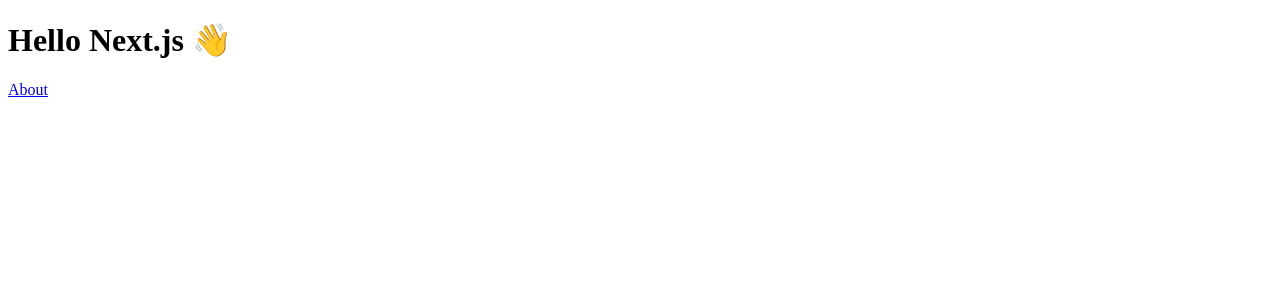
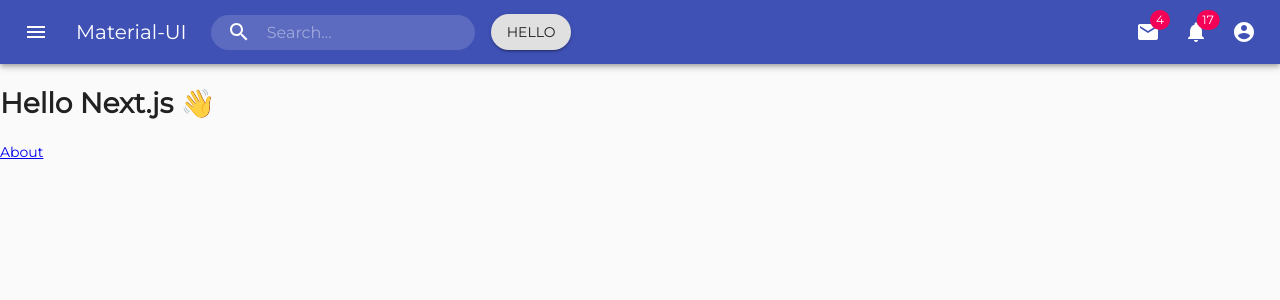
Before and after one commit to luminosity-academy/airbnb-demo, a Next.js app: page / in a window 1280 px wide. Shown: the top 300 px of the page. Built offline with nearby package versions, Linux system fonts and the light colour scheme.

Commit message:
feat: added mui and tslint

```diff
--- /dev/null
+++ b/components/Header.tsx
@@ -0,0 +1,190 @@
+import React from "react";
+import {
+  fade,
+  makeStyles,
+  Theme,
+  createStyles
+} from "@material-ui/core/styles";
+import {
+  AppBar,
+  Toolbar,
+  IconButton,
+  Typography,
+  InputBase,
+  Button,
+  Badge,
+  MenuItem,
+  Menu
+} from "@material-ui/core";
+import {
+  Menu as MenuIcon,
+  Search as SearchIcon,
+  AccountCircle,
+  Mail as MailIcon,
+  Notifications as NotificationsIcon,
+  MoreVert as MoreIcon
+} from "@material-ui/icons";
+
+const useStyles = makeStyles((theme: Theme) =>
+  createStyles({
+    grow: {
+      flexGrow: 1
+    },
+    menuButton: {
+      marginRight: theme.spacing(2)
+    },
+    title: {
+      display: "none",
+      [theme.breakpoints.up("sm")]: {
+        display: "block"
+      }
+    },
+    search: {
+      position: "relative",
+      borderRadius: theme.shape.borderRadius,
+      backgroundColor: fade(theme.palette.common.white, 0.15),
+      "&:hover": {
+        backgroundColor: fade(theme.palette.common.white, 0.25)
+      },
+      marginRight: theme.spacing(2),
+      marginLeft: 0,
+      width: "100%",
+      [theme.breakpoints.up("sm")]: {
+        marginLeft: theme.spacing(3),
+        width: "auto"
+      }
+    },
+    searchIcon: {
+      width: theme.spacing(7),
+      height: "100%",
+      position: "absolute",
+      pointerEvents: "none",
+      display: "flex",
+      alignItems: "center",
+      justifyContent: "center"
+    },
+    inputRoot: {
+      color: "inherit"
+    },
+    inputInput: {
+      padding: theme.spacing(1, 1, 1, 7),
+      transition: theme.transitions.create("width"),
+      width: "100%",
+      [theme.breakpoints.up("md")]: {
+        width: 200
+      }
+    },
+    sectionDesktop: {
+      display: "none",
+      [theme.breakpoints.up("md")]: {
+        display: "flex"
+      }
+    },
+    sectionMobile: {
+      display: "flex",
+      [theme.breakpoints.up("md")]: {
+        display: "none"
+      }
+    }
+  })
+);
+
+const Header: React.FC<{}> = () => {
+  const classes = useStyles();
+  const [anchorEl, setAnchorEl] = React.useState<null | HTMLElement>(null);
+
+  const isMenuOpen = Boolean(anchorEl);
+
+  const handleProfileMenuOpen = (event: React.MouseEvent<HTMLElement>) => {
+    setAnchorEl(event.currentTarget);
+  };
+
+  const handleMenuClose = () => {
+    setAnchorEl(null);
+  };
+
+  console.log("here");
+
+  const menuId = "primary-search-account-menu";
+
+  return (
+    <div className={classes.grow}>
+      <AppBar position="static">
+        <Toolbar>
+          <IconButton
+            edge="start"
+            className={classes.menuButton}
+            color="inherit"
+            aria-label="open drawer"
+          >
+            <MenuIcon />
+          </IconButton>
+          <Typography className={classes.title} variant="h6" noWrap>
+            Material-UI
+          </Typography>
+          <div className={classes.search}>
+            <div className={classes.searchIcon}>
+              <SearchIcon />
+            </div>
+            <InputBase
+              placeholder="Search…"
+              classes={{
+                root: classes.inputRoot,
+                input: classes.inputInput
+              }}
+              inputProps={{ "aria-label": "search" }}
+            />
+          </div>
+          <Button variant="contained">Hello</Button>
+          <div className={classes.grow} />
+          <div className={classes.sectionDesktop}>
+            <IconButton aria-label="show 4 new mails" color="inherit">
+              <Badge badgeContent={4} color="secondary">
+                <MailIcon />
+              </Badge>
+            </IconButton>
+            <IconButton aria-label="show 17 new notifications" color="inherit">
+              <Badge badgeContent={17} color="secondary">
+                <NotificationsIcon />
+              </Badge>
+            </IconButton>
+            <IconButton
+              edge="end"
+              aria-label="account of current user"
+              aria-controls={menuId}
+              aria-haspopup="true"
+              onClick={handleProfileMenuOpen}
+              color="inherit"
+            >
+              <AccountCircle />
+            </IconButton>
+          </div>
+          <div className={classes.sectionMobile}>
+            <IconButton
+              aria-label="show more"
+              aria-haspopup="true"
+              // onClick={handleMobileMenuOpen}
+              color="inherit"
+            >
+              <MoreIcon />
+            </IconButton>
+          </div>
+        </Toolbar>
+      </AppBar>
+      <Menu
+        anchorEl={anchorEl}
+        anchorOrigin={{ vertical: "top", horizontal: "right" }}
+        id={menuId}
+        keepMounted
+        transformOrigin={{ vertical: "top", horizontal: "right" }}
+        open={isMenuOpen}
+        onClose={handleMenuClose}
+      >
+        <MenuItem onClick={handleMenuClose}>Profile</MenuItem>
+        <MenuItem onClick={handleMenuClose}>My account</MenuItem>
+      </Menu>
+    </div>
+  );
+};
+
+export default Header;
--- a/package.json
+++ b/package.json
@@ -3,11 +3,14 @@
   "version": "1.0.0",
   "scripts": {
     "build": "next build",
+    "lint": "tslint -p . 'components/**/*.ts?(x)' 'pages/**/*.ts?(x)'",
     "serve": "next start",
     "start": "next",
     "type-check": "tsc"
   },
   "dependencies": {
+    "@material-ui/core": "^4.9.1",
+    "@material-ui/icons": "^4.9.1",
     "next": "^9.2.1",
     "react": "^16.12.0",
     "react-dom": "^16.12.0"
@@ -16,6 +19,7 @@
     "@types/node": "^12.12.21",
     "@types/react": "^16.9.16",
     "@types/react-dom": "^16.9.4",
+    "tslint": "^6.0.0",
     "typescript": "3.7.3"
   }
 }
--- /dev/null
+++ b/pages/_app.tsx
@@ -0,0 +1,59 @@
+import * as React from "react";
+
+import App from "next/app";
+import Head from "next/head";
+import { ThemeProvider, createMuiTheme } from "@material-ui/core/styles";
+import CssBaseline from "@material-ui/core/CssBaseline";
+import Header from "../components/Header";
+
+const theme = createMuiTheme({
+  shape: {
+    borderRadius: 20
+  },
+  palette: {
+    type: "light"
+  },
+  typography: {
+    fontFamily: [
+      "Montserrat",
+      '"Helvetica Neue"',
+      "Arial",
+      "sans-serif",
+      '"Apple Color Emoji"',
+      '"Segoe UI Emoji"',
+      '"Segoe UI Symbol"'
+    ].join(",")
+  }
+});
+
+export default class MyApp extends App {
+  componentDidMount() {
+    // Remove the server-side injected CSS.
+    const jssStyles = document.querySelector("#jss-server-side");
+    if (jssStyles && jssStyles.parentNode) {
+      jssStyles.parentNode.removeChild(jssStyles);
+    }
+  }
+
+  render() {
+    const { Component, pageProps } = this.props;
+
+    return (
+      <React.Fragment>
+        <Head>
+          <title>My page</title>
+          <meta
+            name="viewport"
+            content="minimum-scale=1, initial-scale=1, width=device-width"
+          />
+        </Head>
+        <ThemeProvider theme={theme}>
+          {/* CssBaseline kickstart an elegant, consistent, and simple baseline to build upon. */}
+          <CssBaseline />
+          <Header />
+          <Component {...pageProps} />
+        </ThemeProvider>
+      </React.Fragment>
+    );
+  }
+}
--- /dev/null
+++ b/pages/_document.tsx
@@ -0,0 +1,46 @@
+import React from "react";
+import Document, { Head, Main, NextScript } from "next/document";
+import { ServerStyleSheets } from "@material-ui/core/styles";
+
+export default class MyDocument extends Document {
+  render() {
+    return (
+      <html lang="en">
+        <Head>
+          {/* PWA primary color */}
+          <meta name="theme-color" content="#202020" />
+          <link
+            href="https://fonts.googleapis.com/css?family=Montserrat&display=swap"
+            rel="stylesheet"
+          />
+        </Head>
+        <body>
+          <Main />
+          <NextScript />
+        </body>
+      </html>
+    );
+  }
+}
+
+MyDocument.getInitialProps = async ctx => {
+  // Render app and page and get the context of the page with collected side effects.
+  const sheets = new ServerStyleSheets();
+  const originalRenderPage = ctx.renderPage;
+
+  ctx.renderPage = () =>
+    originalRenderPage({
+      enhanceApp: App => props => sheets.collect(<App {...props} />)
+    });
+
+  const initialProps = await Document.getInitialProps(ctx);
+
+  return {
+    ...initialProps,
+    // Styles fragment is rendered after the app and page rendering finish.
+    styles: [
+      ...React.Children.toArray(initialProps.styles),
+      sheets.getStyleElement()
+    ]
+  };
+};
```
Also changed, not shown: tslint.json (added, +22 -0 lines), airbnb-logo.png (added), 1 other file (tests, documents, lock files or other folders).
